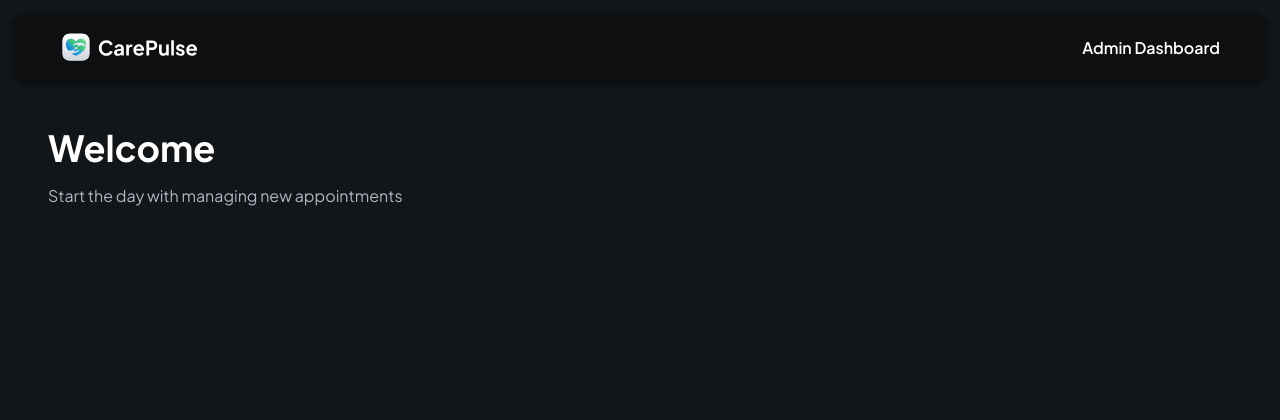
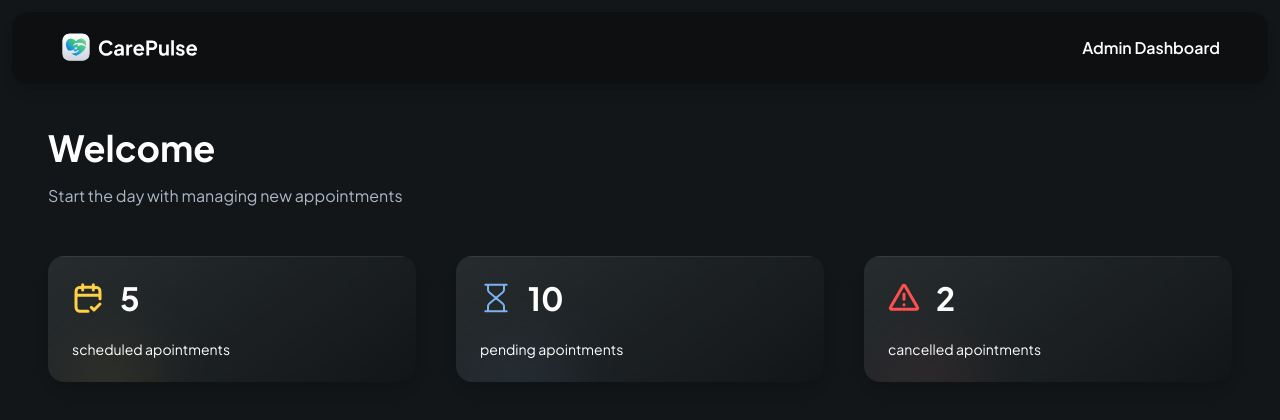
Before and after one commit to godinhorafa/carepulse, a Next.js app: page /admin in a window 1280 px wide. Shown: the top 420 px of the page. Built offline with nearby package versions, Linux system fonts and the light colour scheme.

Commit message:
statCard component

```diff
--- a/app/admin/page.tsx
+++ b/app/admin/page.tsx
@@ -1,3 +1,4 @@
+import StatCard from "@/components/StatCard";
 import Image from "next/image";
 import Link from "next/link";
 import React from "react";
@@ -26,6 +27,12 @@ const Admin = () => {
             Start the day with managing new appointments
           </p>
         </section>
+
+        <section className="admin-stat">
+          <StatCard type="appointments" count={5} label="scheduled apointments" icon="/assets/icons/appointments.svg" />
+          <StatCard type="pending" count={10} label="pending apointments" icon="/assets/icons/pending.svg" />
+          <StatCard type="cancelled" count={2} label="cancelled apointments" icon="/assets/icons/cancelled.svg" />
+        </section>
       </main>
     </div>
   );
--- /dev/null
+++ b/components/StatCard.tsx
@@ -0,0 +1,28 @@
+import clsx from 'clsx';
+import Image from 'next/image';
+import React from 'react'
+
+interface StatCardProps {
+  count: number;
+  label: string;
+  icon: string;
+  type: 'appointments' | 'pending' | 'cancelled';
+}
+
+const StatCard = ({count = 0, label, icon, type}: StatCardProps) => {
+  return (
+    <div className={clsx('stat-card', {
+        'bg-appointments': type === 'appointments',
+        'bg-pending': type === 'pending',
+        'bg-cancelled': type === 'cancelled',
+    })}>
+        <div className="flex items-center gap-4">
+            <Image src={icon} alt={label} width={32} height={32} className="size-8 w-fit" />
+            <h2 className="text-32-bold text-white">{count}</h2>
+        </div>
+        <p className="text-14-regular">{label}</p>
+    </div>
+  )
+}
+
+export default StatCard
```
